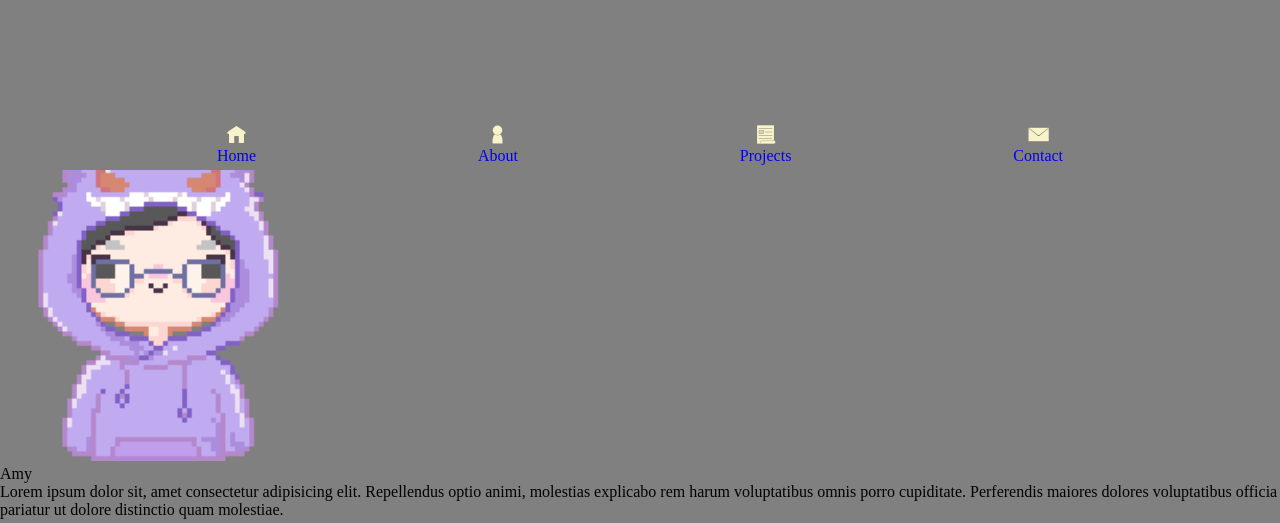
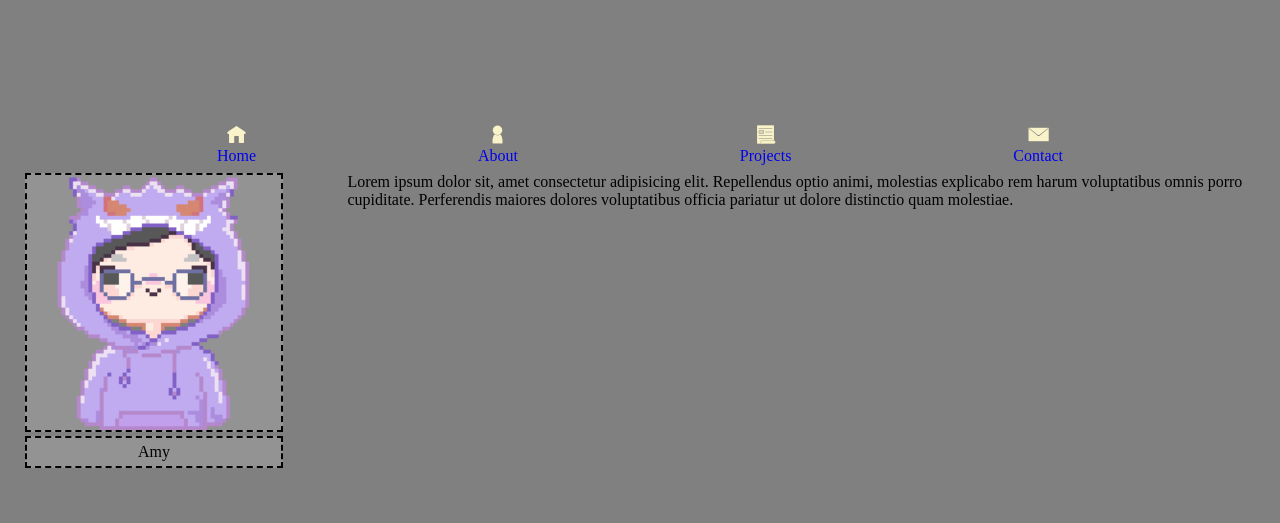
Before and after one commit to ajwjung/portfolio, a website: page src/index.html in a window 1280 px wide. Shown: the part 630-1153 px from the top of the page. Drawn offline with Linux system fonts and the light colour scheme.

Commit message:
style: Align about section's elements

```diff
--- a/src/styles/style.css
+++ b/src/styles/style.css
@@ -84,7 +84,36 @@ nav a {
 }
 
 /* About Section */
+#about {
+    height: 70vh;
+    margin: 100px 25px;
+    display: flex;
+    flex-direction: column;
+    gap: 2rem;
+}
 
+.about-heading {
+    display: flex;
+    justify-content: center;
+    align-items: center;
+}
+
+.portrait-wrapper {
+    float: left;
+}
+
+.about-portrait,
+.about-name {
+    background: rgba(255, 255, 255, 0.15);
+    border: 2px dashed;
+    width: 80%;
+}
+
+.about-name {
+    text-align: center;
+    padding: 5px;
+    margin-bottom: 5px;
+}
 
 /* Projects Section */
 .preview {
```
